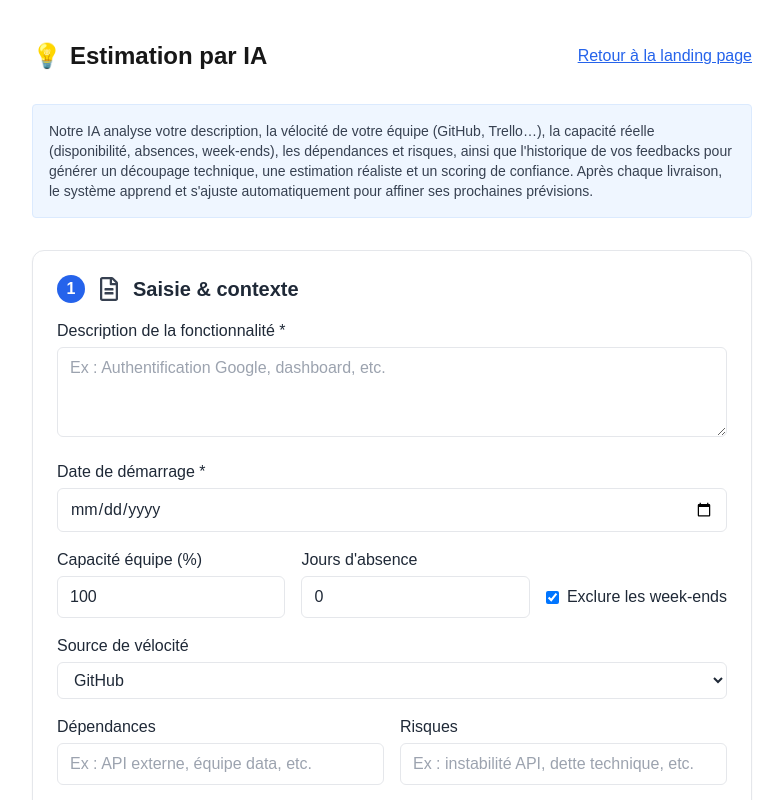
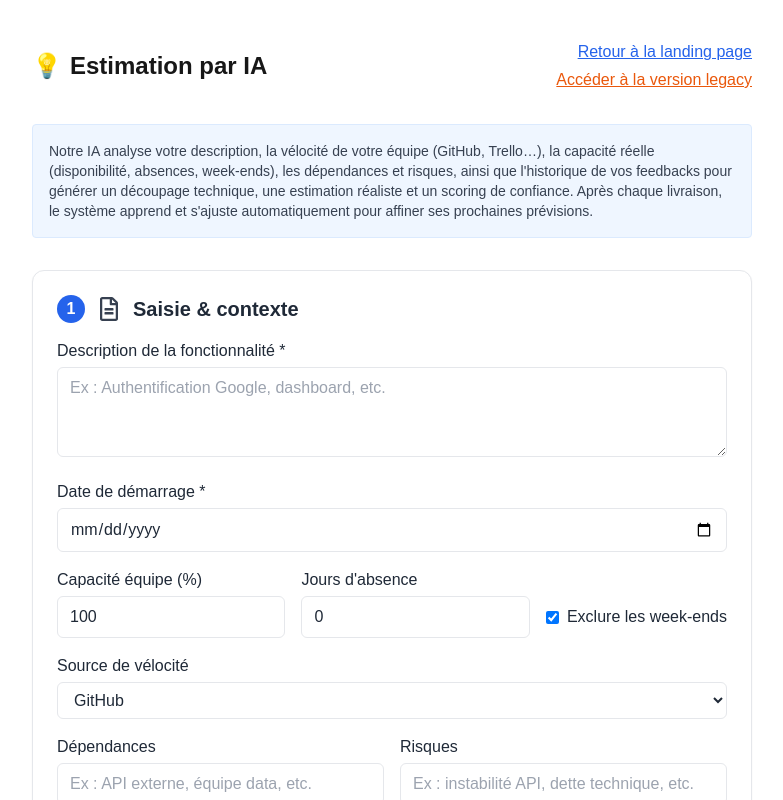
Before and after one commit to IvandeMurard/ai-delivery-estimator, a Next.js app: page / in a window 1280 px wide. Shown: the top 800 px of the page, without its empty margins (248-1031 px from the left). Built offline with nearby package versions, Linux system fonts and the light colour scheme.

Commit message:
feat: add visible link to legacy version on main page

```diff
--- a/src/app/page.tsx
+++ b/src/app/page.tsx
@@ -117,7 +117,10 @@ export default function Home() {
         <h1 className="text-2xl font-bold flex items-center gap-2">
           <span role="img" aria-label="bulb">💡</span> Estimation par IA
         </h1>
-        <Link href="/" className="text-blue-600 underline font-medium hover:text-blue-800">Retour à la landing page</Link>
+        <div className="flex flex-col items-end gap-1">
+          <Link href="/" className="text-blue-600 underline font-medium hover:text-blue-800">Retour à la landing page</Link>
+          <Link href="/estimation-legacy" className="text-orange-600 underline font-medium hover:text-orange-800">Accéder à la version legacy</Link>
+        </div>
       </div>
       <div className="bg-blue-50 border border-blue-100 rounded p-4 text-gray-700 text-sm mb-2">
         Notre IA analyse votre description, la vélocité de votre équipe (GitHub, Trello…), la capacité réelle (disponibilité, absences, week-ends), les dépendances et risques, ainsi que l'historique de vos feedbacks pour générer un découpage technique, une estimation réaliste et un scoring de confiance. Après chaque livraison, le système apprend et s'ajuste automatiquement pour affiner ses prochaines prévisions.
```
